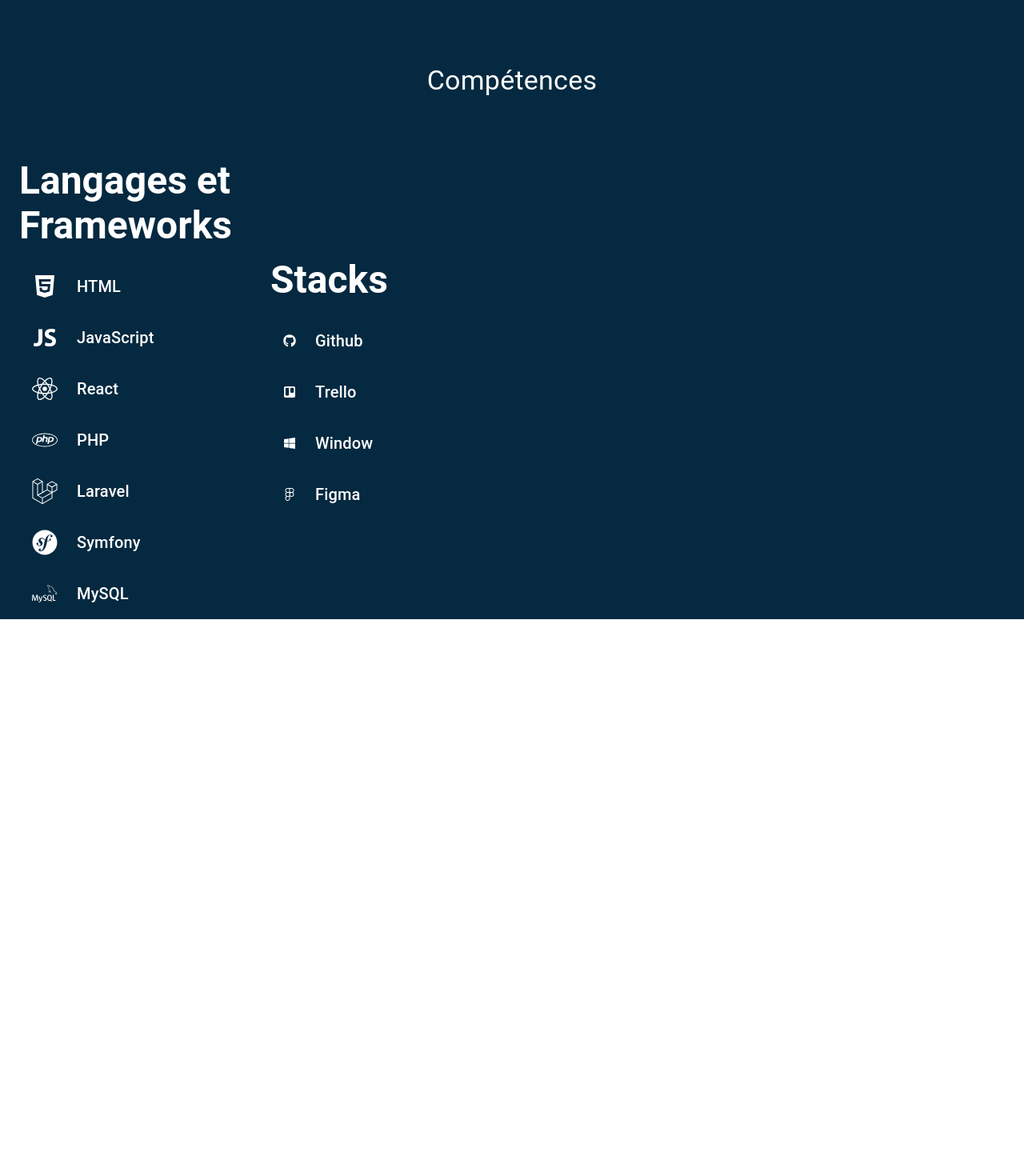
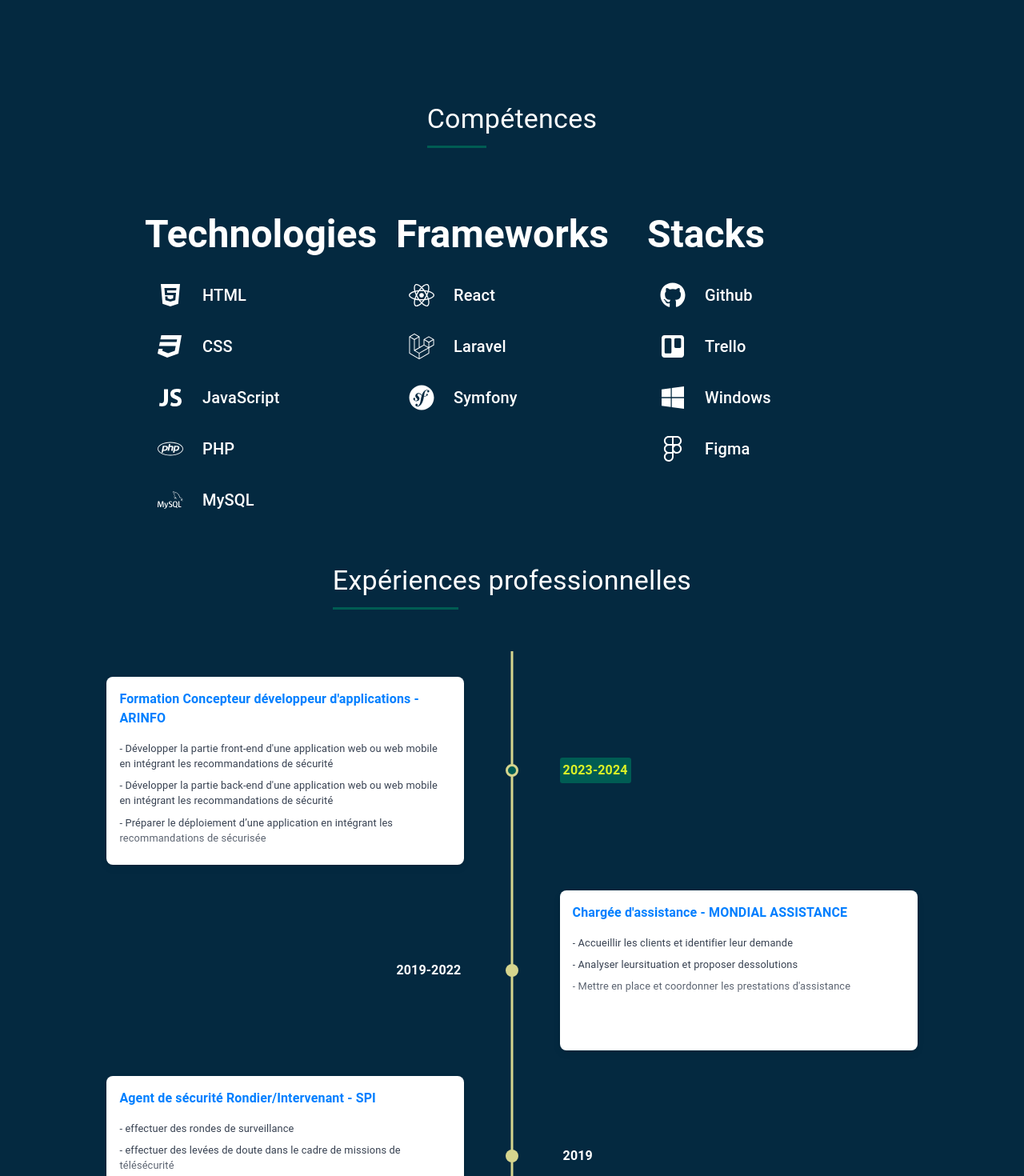
Before and after one commit to Monnetkevin/Portfolio-V2, a React (Create React App) app: page / in a window 1280 px wide. Shown: the part 720-2190 px from the top of the page at 80% size. Before the commit the page ends 1494 px from the top, so only its background shows below. Built offline with nearby package versions, Linux system fonts and the light colour scheme.

Commit message:
WIP SectionProject

```diff
--- a/package.json
+++ b/package.json
@@ -13,6 +13,7 @@
     "@testing-library/user-event": "^13.5.0",
     "axios": "^1.7.2",
     "react": "^18.3.1",
+    "react-chrono": "^2.6.1",
     "react-dom": "^18.3.1",
     "react-hook-form": "^7.52.1",
     "react-icons": "^5.2.1",
--- /dev/null
+++ b/src/components/experiences/Experiences.jsx
@@ -0,0 +1,50 @@
+export const EXPERIENCES = [
+  {
+    title: "2023-2024",
+    cardTitle: "Formation Concepteur développeur d'applications - ARINFO",
+    cardDetailedText: [
+      "- Développer la partie front-end d'une application web ou web mobile en intégrant les recommandations de sécurité",
+      "- Développer la partie back-end d'une application web ou web mobile en intégrant les recommandations de sécurité",
+      "- Préparer le déploiement d’une application en intégrant les recommandations de sécurisée",
+    ],
+  },
+  {
+    title: "2019-2022",
+    cardTitle: "Chargée d'assistance - MONDIAL ASSISTANCE ",
+    cardDetailedText: [
+      "- Accueillir les clients et identifier leur demande",
+      "- Analyser leursituation et proposer dessolutions",
+      "- Mettre en place et coordonner les prestations d'assistance",
+    ],
+  },
+  {
+    title: "2019",
+    cardTitle: "Agent de sécurité Rondier/Intervenant - SPI",
+    cardDetailedText: [
+      "- effectuer des rondes de surveillance",
+      "- effectuer des levées de doute dans le cadre de missions de télésécurité",
+    ],
+  },
+  {
+    title: "2018-2019",
+    cardTitle: "Formation développeur Web et Web mobile - AFPA ",
+    cardDetailedText: [
+      "Développer la partie front-end",
+      " - Maquetter une application ",
+      " - Réaliser une interface utilisateur web statique et adaptable",
+      " - Développer une interface utilisateur dynamique",
+      "Développer la partie back-end",
+      " - Créer une base de données et développerles composant d'accès aux données",
+      " - Développer la partie back d'une application web",
+    ],
+  },
+  {
+    title: "2014-2019",
+    cardTitle: "Gendarmerie Nationale - PMO CHATELLERAULT",
+    cardDetailedText: [
+      "- Surveillance axe autoroutier et réseau secondaire",
+      "- Lutte contre les délits routiers et maintien de l'ordre public",
+      "- Assister les sous-officiers",
+    ],
+  },
+];
--- /dev/null
+++ b/src/components/experiences/SectionExperiences.jsx
@@ -0,0 +1,50 @@
+import { Container, Box, Typography } from "@mui/material";
+import { EXPERIENCES } from "./Experiences";
+import { Chrono } from "react-chrono";
+
+const SectionExperiences = () => {
+  return (
+    <Container maxWidth="xl" id="portfolio">
+      <Box
+        component="div"
+        sx={{
+          color: "#fff",
+          display: "flex",
+          flexDirection: "column",
+          justifyContent: "center",
+          alignItems: "center",
+          py: "3rem",
+        }}
+      >
+        <Box component="div">
+          <Typography variant="h4" component="h2" gutterBottom>
+            Expériences professionnelles
+          </Typography>
+          <Box
+            sx={{
+              width: "35%",
+              height: "3px",
+              backgroundColor: "#005C53",
+            }}
+          />
+        </Box>
+      </Box>
+      <Chrono
+        items={EXPERIENCES}
+        mode="VERTICAL_ALTERNATING"
+        disableClickOnCircle={true}
+        useReadMore={false}
+        hideControls={true}
+        theme={{
+          primary: "#D6D58E",
+          secondary: "#005C53",
+          titleColor: "white",
+          titleColorActive: "#DBF227",
+        }}
+        disableToolbar
+      />
+    </Container>
+  );
+};
+
+export default SectionExperiences;
--- a/src/components/header/HeaderSection.jsx
+++ b/src/components/header/HeaderSection.jsx
@@ -5,7 +5,7 @@
   return (
     <Container
       maxWidth="xl"
-      id="A propos"
+      id="about"
       sx={{
         color: "#ffffff",
         minHeight: "100vh",
@@ -24,7 +24,7 @@
             <Box
               sx={{
                 width: "25%",
-                height: "2px", // Adjust height if needed
+                height: "3px",
                 backgroundColor: "#005C53",
                 my: 3,
               }}
--- a/src/components/menu/Navbar.jsx
+++ b/src/components/menu/Navbar.jsx
@@ -18,8 +18,8 @@
 const navItems = [
   { menu: "A propos", href: "#about" },
   { menu: "Compétences", href: "#skills" },
+  { menu: "Réalisations", href: "#projects" },
   { menu: "Parcours", href: "#portfolio" },
-  { menu: "Réalisations", href: "#projects" },
   { menu: "Contact", href: "#contact" },
 ];
 
--- a/src/components/skills/Skills.js
+++ b/src/components/skills/Skills.jsx
@@ -8,23 +8,28 @@
   FaTrello,
   FaWindows,
   FaFigma,
+  FaCss3,
 } from "react-icons/fa";
 import { IoLogoJavascript } from "react-icons/io";
 import { SiMysql } from "react-icons/si";
 
 export const LANGAGES_ICONS = [
   { name: "HTML", icon: <FaHtml5 size="2rem" /> },
+  { name: "CSS", icon: <FaCss3 size="2rem" /> },
   { name: "JavaScript", icon: <IoLogoJavascript size="2rem" /> },
-  { name: "React", icon: <FaReact size="2rem" /> },
   { name: "PHP", icon: <FaPhp size="2rem" /> },
-  { name: "Laravel", icon: <FaLaravel size="2rem" /> },
-  { name: "Symfony", icon: <FaSymfony size="2rem" /> },
   { name: "MySQL", icon: <SiMysql size="2rem" /> },
 ];
 
+export const FRAMEWORKS_ICONS = [
+  { name: "React", icon: <FaReact size="2rem" /> },
+  { name: "Laravel", icon: <FaLaravel size="2rem" /> },
+  { name: "Symfony", icon: <FaSymfony size="2rem" /> },
+];
+
 export const STACKS_ICONS = [
-  { name: "Github", icon: <FaGithub /> },
-  { name: "Trello", icon: <FaTrello /> },
-  { name: "Window", icon: <FaWindows /> },
-  { name: "Figma", icon: <FaFigma /> },
+  { name: "Github", icon: <FaGithub size="2rem" /> },
+  { name: "Trello", icon: <FaTrello size="2rem" /> },
+  { name: "Windows", icon: <FaWindows size="2rem" /> },
+  { name: "Figma", icon: <FaFigma size="2rem" /> },
 ];
--- a/src/components/skills/SkillsSection.jsx
+++ b/src/components/skills/SkillsSection.jsx
@@ -1,31 +1,51 @@
 import React from "react";
 import { Container, Box, Typography, Grid } from "@mui/material";
 import SkillsWrapper from "./SkillsWrapper";
-import { LANGAGES_ICONS, STACKS_ICONS } from "./Skills";
+import { FRAMEWORKS_ICONS, LANGAGES_ICONS, STACKS_ICONS } from "./Skills";
 
 const SkillsSection = () => {
   return (
-    <Container maxWidth="xl" id="Compétences">
-      <Typography
-        variant="h4"
-        component="h2"
-        gutterBottom
+    <Container maxWidth="xl" id="skills">
+      <Box
+        component="div"
         sx={{
           color: "#fff",
           display: "flex",
+          flexDirection: "column",
           justifyContent: "center",
-          paddingBottom: "2rem",
+          alignItems: "center",
+          py: "3rem",
         }}
       >
-        Compétences
-      </Typography>
+        <Box component="div">
+          <Typography variant="h4" component="h2" gutterBottom>
+            Compétences
+          </Typography>
+          <Box
+            sx={{
+              width: "35%",
+              height: "3px",
+              backgroundColor: "#005C53",
+            }}
+          />
+        </Box>
+      </Box>
 
-      <Grid container spacing={3} alignItems="center">
+      <Grid
+        container
+        spacing={3}
+        alignItems="center"
+        sx={{
+          display: "flex",
+          justifyContent: "center",
+          alignItems: "flex-start",
+        }}
+      >
         <Grid item xs={12} md={3}>
-          <SkillsWrapper
-            skills={LANGAGES_ICONS}
-            title={"Langages et Frameworks"}
-          />
+          <SkillsWrapper skills={LANGAGES_ICONS} title={"Technologies"} />
+        </Grid>
+        <Grid item xs={12} md={3}>
+          <SkillsWrapper skills={FRAMEWORKS_ICONS} title={"Frameworks"} />
         </Grid>
         <Grid item xs={12} md={3}>
           <SkillsWrapper skills={STACKS_ICONS} title={"Stacks"} />
--- a/src/components/skills/SkillsWrapper.jsx
+++ b/src/components/skills/SkillsWrapper.jsx
@@ -10,7 +10,12 @@
         {title}
       </Typography>
       <List
-        sx={{ display: "flex", flexDirection: "column", gap: 2, color: "#fff" }}
+        sx={{
+          display: "flex",
+          flexDirection: "column",
+          gap: 2,
+          color: "#fff",
+        }}
       >
         {skills.map(({ name, icon }) => (
           <ListItem key={name} sx={{ display: "flex", alignItems: "center" }}>
--- a/src/pages/Home.jsx
+++ b/src/pages/Home.jsx
@@ -2,12 +2,14 @@
 import { Box } from "@mui/material";
 import HeaderSection from "../components/header/HeaderSection";
 import SkillsSection from "../components/skills/SkillsSection";
+import SectionExperiences from "../components/experiences/SectionExperiences";
 
 export default function Home() {
   return (
     <Box sx={{ backgroundColor: "#042940" }}>
       <HeaderSection />
       <SkillsSection />
+      <SectionExperiences />
     </Box>
   );
 }
```
Also changed, not shown: src/components/projects/Projects.jsx (added, +32 -0 lines), src/components/projects/SectionProjects.jsx (added, +20 -0 lines), 1 other file (tests, documents, lock files or other folders).
